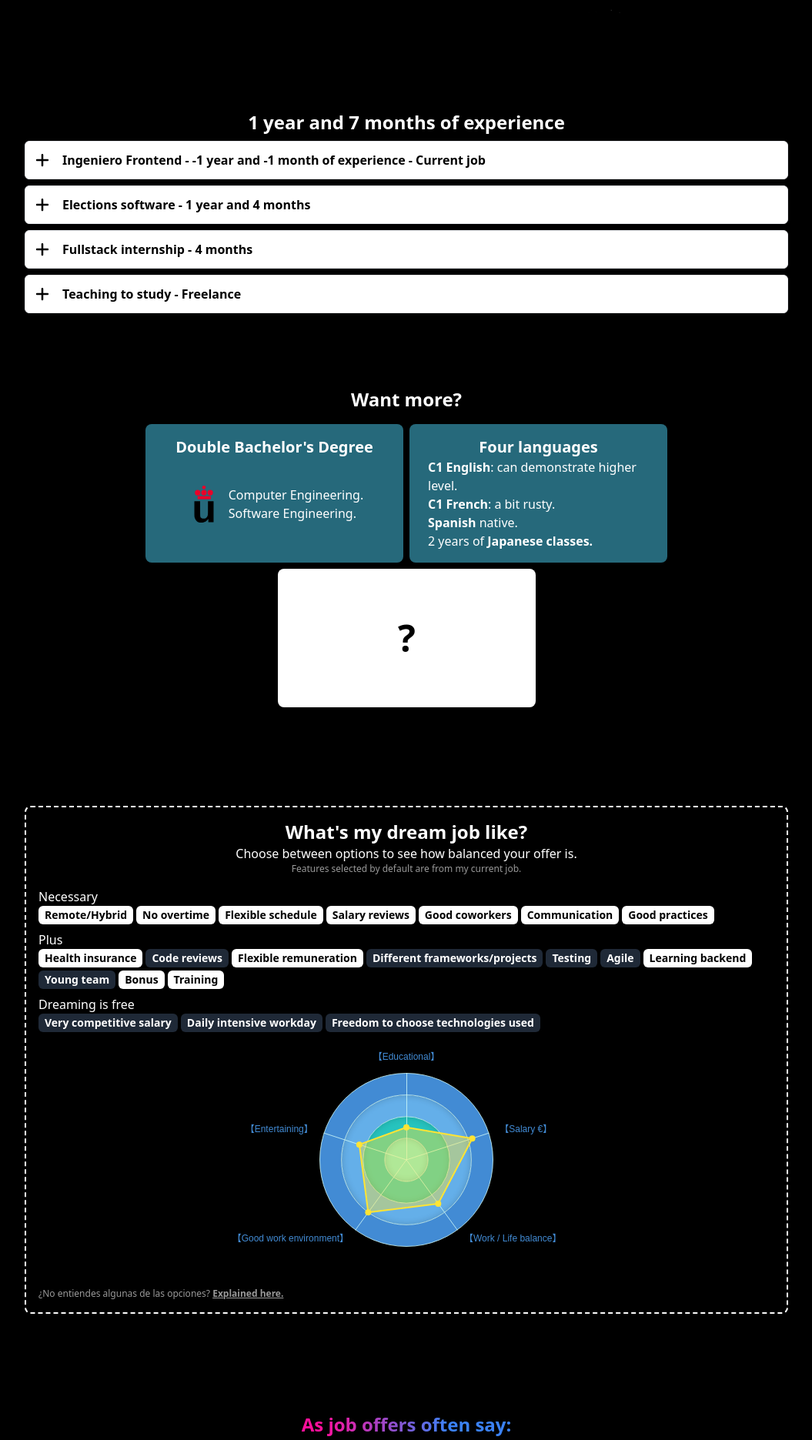
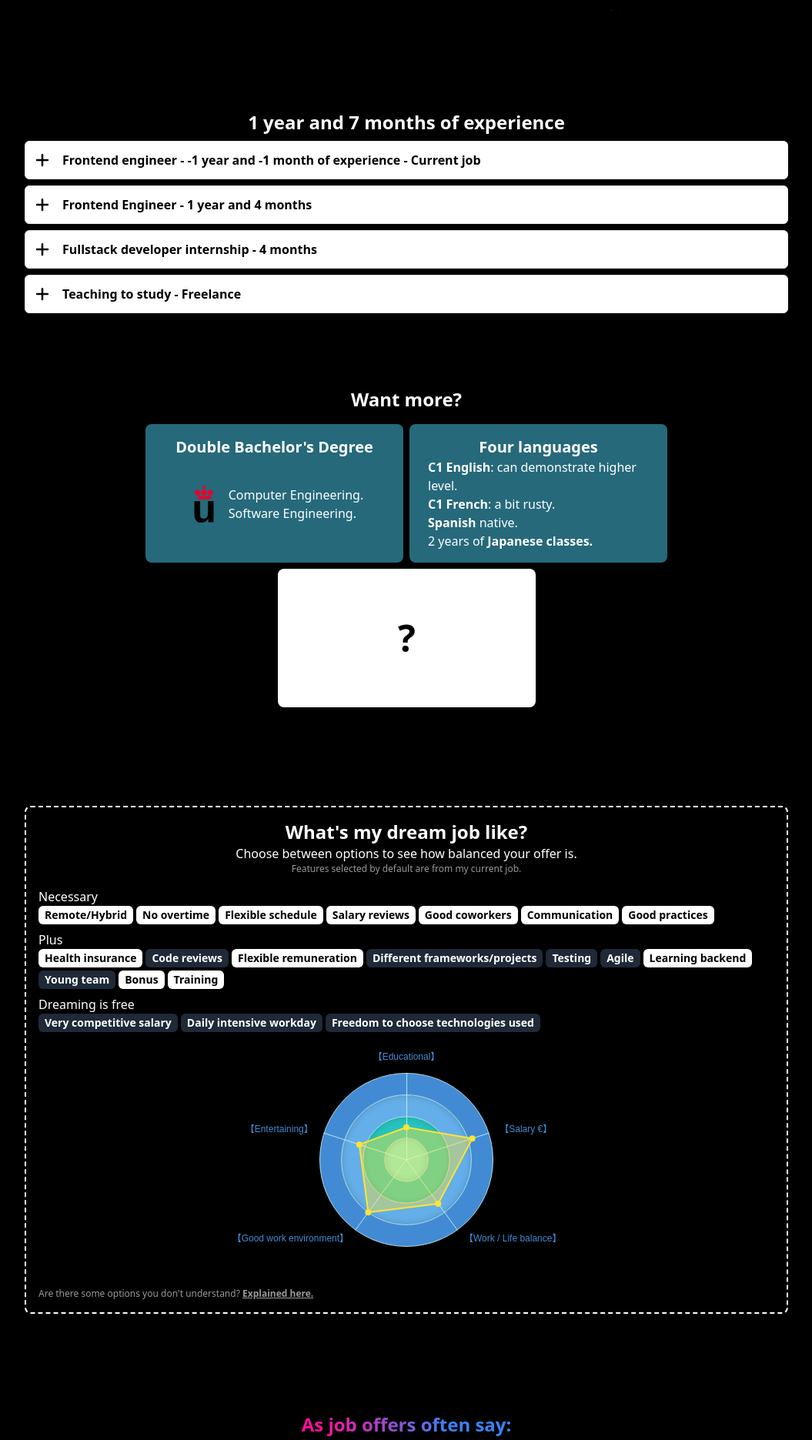
Before and after one commit to Kikemaji/resume, a Next.js app: page /en in a window 1280 px wide. Shown: the part 1290-3161 px from the top of the page at 77% size, without its empty margins (112-1167 px from the left). Built offline with nearby package versions, Linux system fonts and the light colour scheme.

Commit message:
Added missing translations

```diff
--- a/src/components/sections/dreamJob/DreamJobSection.tsx
+++ b/src/components/sections/dreamJob/DreamJobSection.tsx
@@ -189,7 +189,7 @@ const DreamJobSection = ({ dictionary }: { dictionary: Dictionary }) => {
         ))}
       </ul>
       <p className="text-xs opacity-60">
-        ¿No entiendes algunas de las opciones?{' '}
+        {getTranslation(dictionary, ['dreamJobSection', 'modal', 'preTrigger'])}{' '}
         <ExplanationDialog dictionary={dictionary} />
       </p>
     </section>
--- a/src/components/sections/experience/ExperienceSection.tsx
+++ b/src/components/sections/experience/ExperienceSection.tsx
@@ -55,7 +55,7 @@ const ExperienceSection = ({ dictionary }: { dictionary: Dictionary }) => {
     </>
   );
 
-  const currentJobExperienceString = `Ingeniero Frontend - ${yearsOfExperienceCurrentJob} ${
+  const currentJobExperienceString = `${getTranslation(dictionary, ['experienceSection', 'frontendEngineer'])} - ${yearsOfExperienceCurrentJob} ${
     yearsOfExperienceCurrentJob > 1
       ? getTranslation(dictionary, ['plusYears'])
       : getTranslation(dictionary, ['year'])
--- a/src/dictionaries/en.json
+++ b/src/dictionaries/en.json
@@ -65,6 +65,7 @@
     "choseOption": "Choose an option",
     "noContent": "Current job - To be filled in.",
     "currentJob": "Current job",
+    "frontendEngineer": "Frontend engineer",
     "select": {
       "placeholder": "What do you want to know?",
       "usedTech": "Used technology",
@@ -122,12 +123,12 @@
       "description": "Teaching efficient study methods."
     },
     "experience2": {
-      "triggerText": "Fullstack internship - 4 months",
+      "triggerText": "Fullstack developer internship - 4 months",
       "title": "Fullstack Developer Intern - UST Global",
       "description": "Developing an HR platform, frontend and backend."
     },
     "experience3": {
-      "triggerText": "Elections software - 1 year and 4 months",
+      "triggerText": "Frontend Engineer - 1 year and 4 months",
       "title": "Frontend Engineer - Minsait",
       "description": "Developing Spanish and Latin American election software."
     },
@@ -231,7 +232,8 @@
     },
     "modal": {
       "title": "Definitions",
-      "trigger": "Explained here."
+      "trigger": "Explained here.",
+      "preTrigger": "Are there some options you don't understand?"
     }
   },
   "CTA1Section": {
--- a/src/dictionaries/es.json
+++ b/src/dictionaries/es.json
@@ -66,6 +66,7 @@
     "choseOption": "Elige una opción",
     "noContent": "Trabajo actual - Pendiente de rellenar",
     "currentJob": "Trabajo actual",
+    "frontendEngineer": "Ingeniero Frontend",
     "select": {
       "placeholder": "¿Qué quieres saber?",
       "usedTech": "Tecnología usada",
@@ -123,12 +124,12 @@
       "description": "Enseñando a estudiar de forma eficiente."
     },
     "experience2": {
-      "triggerText": "Fullstack becario - 4 meses",
+      "triggerText": "Beca fullstack developer - 4 meses",
       "title": "Beca Fullstack developer - UST Global",
       "description": "Desarrollando una plataforma de RRHH, frontend y backend."
     },
     "experience3": {
-      "triggerText": "Software de las elecciones - 1 año y 4 meses",
+      "triggerText": "Ingeniero Frontend - 1 año y 4 meses",
       "title": "Ingeniero frontend - Minsait",
       "description": "Desarrollando el *software de las elecciones* Españolas y Latinoamericanas."
     },
@@ -232,7 +233,8 @@
     },
     "modal": {
       "title": "Explicación",
-      "trigger": "Te las explico aquí."
+      "trigger": "Te las explico aquí.",
+      "preTrigger": "¿No entiendes algunas de las opciones?"
     }
   },
   "CTA1Section": {
```
